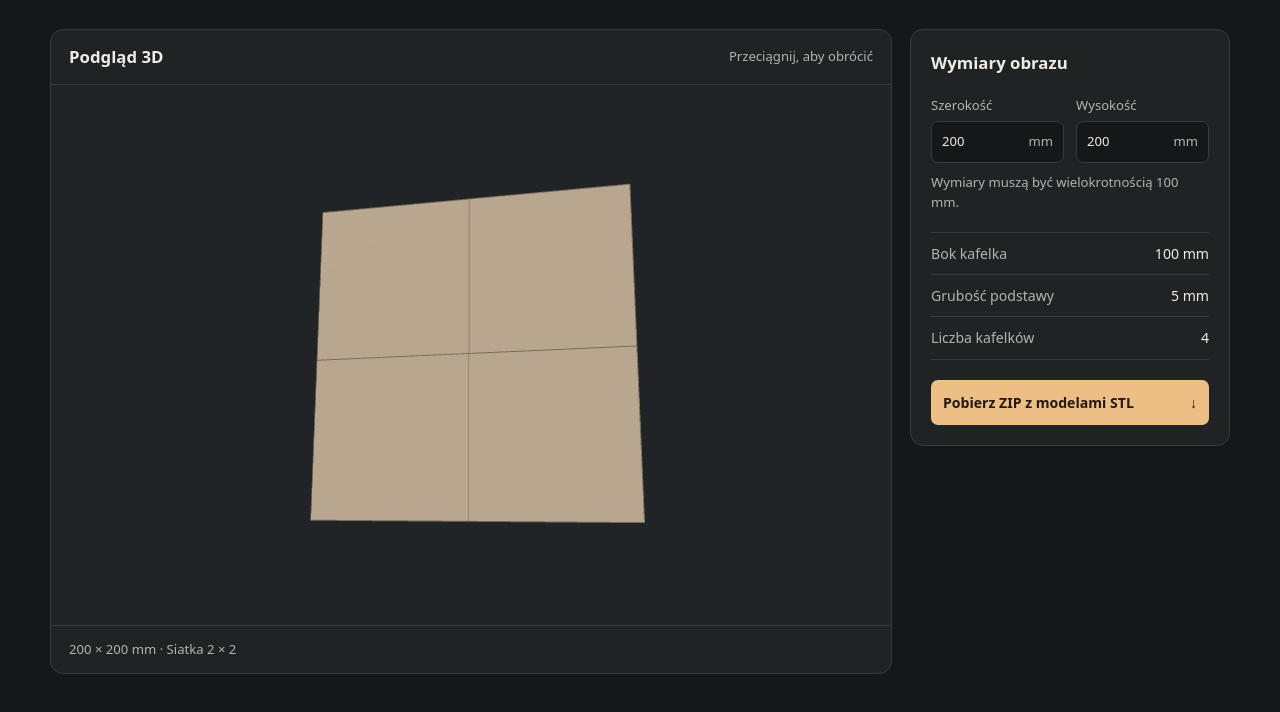
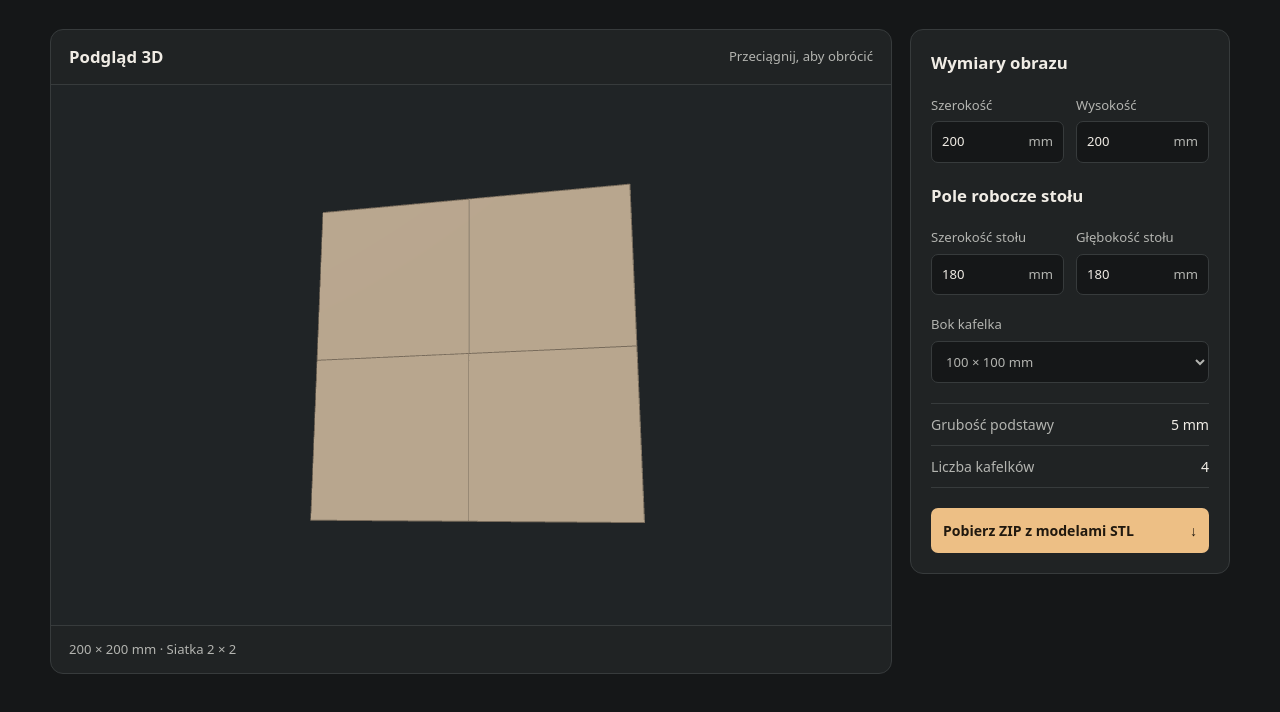
Before and after one commit to Wasik99/led-image-gen, a website built with Vite: page index.html in a window 1280 px wide. Shown: the part 204-916 px from the top of the page. Built offline with nearby package versions, Linux system fonts and the light colour scheme.

Commit message:
Fit square tiles to image and print bed dimensions

```diff
--- a/index.html
+++ b/index.html
@@ -23,17 +23,25 @@
         <section class="settings panel" aria-labelledby="size-title">
           <h2 id="size-title">Wymiary obrazu</h2>
           <div class="inputs">
-            <label>Szerokość <span class="measurement"><input id="width" type="number" value="200" min="100" max="2000" step="100" required /><span>mm</span></span></label>
-            <label>Wysokość <span class="measurement"><input id="height" type="number" value="200" min="100" max="2000" step="100" required /><span>mm</span></span></label>
+            <label>Szerokość <span class="measurement"><input id="width" type="number" value="200" min="1" max="2000" step="1" required /><span>mm</span></span></label>
+            <label>Wysokość <span class="measurement"><input id="height" type="number" value="200" min="1" max="2000" step="1" required /><span>mm</span></span></label>
           </div>
-          <p class="hint">Wymiary muszą być wielokrotnością 100 mm.</p>
+          <h2 class="settings-heading">Pole robocze stołu</h2>
+          <div class="inputs">
+            <label>Szerokość stołu <span class="measurement"><input id="bed-width" type="number" value="180" min="1" step="1" required /><span>mm</span></span></label>
+            <label>Głębokość stołu <span class="measurement"><input id="bed-height" type="number" value="180" min="1" step="1" required /><span>mm</span></span></label>
+          </div>
+          <label class="tile-size">Bok kafelka <select id="tile-size" disabled></select></label>
           <p id="error" role="status" hidden></p>
+          <div id="suggestion" hidden>
+            <p id="suggestion-text" class="hint" role="status"></p>
+            <button id="apply-suggestion" type="button">Zastosuj proponowane wymiary</button>
+          </div>
           <dl>
-            <div><dt>Bok kafelka</dt><dd>100 mm</dd></div>
             <div><dt>Grubość podstawy</dt><dd>5 mm</dd></div>
             <div><dt>Liczba kafelków</dt><dd id="tile-count">4</dd></div>
           </dl>
-          <button id="download" type="button">Pobierz ZIP z modelami STL <span aria-hidden="true">↓</span></button>
+          <button id="download" type="button" disabled>Pobierz ZIP z modelami STL <span aria-hidden="true">↓</span></button>
         </section>
       </div>
     </main>
--- a/src/geometry.ts
+++ b/src/geometry.ts
@@ -1,5 +1,5 @@
-export const TILE_SIZE = 100;
-export const MAX_DIMENSION = 2000;
+import { MAX_DIMENSION, MIN_TILE_SIZE } from './layout';
+
 export const BASE_HEIGHT = 5;
 
 export interface Tile {
@@ -10,15 +10,15 @@ export interface Tile {
 
 type Point = [number, number, number];
 
-function buildTileVertices(): Float32Array {
+function buildTileVertices(side: number): Float32Array {
   const a: Point = [0, 0, 0];
-  const b: Point = [TILE_SIZE, 0, 0];
-  const c: Point = [TILE_SIZE, TILE_SIZE, 0];
-  const d: Point = [0, TILE_SIZE, 0];
+  const b: Point = [side, 0, 0];
+  const c: Point = [side, side, 0];
+  const d: Point = [0, side, 0];
   const e: Point = [0, 0, BASE_HEIGHT];
-  const f: Point = [TILE_SIZE, 0, BASE_HEIGHT];
-  const g: Point = [TILE_SIZE, TILE_SIZE, BASE_HEIGHT];
-  const h: Point = [0, TILE_SIZE, BASE_HEIGHT];
+  const f: Point = [side, 0, BASE_HEIGHT];
+  const g: Point = [side, side, BASE_HEIGHT];
+  const h: Point = [0, side, BASE_HEIGHT];
   // Each face is wound counterclockwise when viewed from outside.
   const faces = [
     [a, d, c, b],
@@ -34,16 +34,16 @@ function buildTileVertices(): Float32Array {
   ]));
 }
 
-export function generateTiles(width: number, height: number): Tile[] {
-  const dimensions = [width, height];
-  if (dimensions.some((size) => size < TILE_SIZE || size > MAX_DIMENSION || size % TILE_SIZE !== 0)) {
-    throw new Error(`Podaj wymiary od ${TILE_SIZE} do ${MAX_DIMENSION} mm, podzielne przez ${TILE_SIZE} mm.`);
+export function generateTiles(width: number, height: number, side: number): Tile[] {
+  if (!Number.isInteger(side) || side < MIN_TILE_SIZE ||
+      [width, height].some((size) => size < side || size > MAX_DIMENSION || size % side !== 0)) {
+    throw new Error('Wymiary obrazu muszą dzielić się przez bok kafelka.');
   }
 
-  const vertices = buildTileVertices();
+  const vertices = buildTileVertices(side);
   const tiles: Tile[] = [];
-  for (let row = 0; row < height / TILE_SIZE; row++) {
-    for (let column = 0; column < width / TILE_SIZE; column++) {
+  for (let row = 0; row < height / side; row++) {
+    for (let column = 0; column < width / side; column++) {
       tiles.push({ row, column, vertices });
     }
   }
--- /dev/null
+++ b/src/layout.ts
@@ -0,0 +1,46 @@
+export const MIN_TILE_SIZE = 50;
+export const MAX_DIMENSION = 2000;
+
+export interface ImageSize {
+  width: number;
+  height: number;
+}
+
+export function findLayout(image: ImageSize, bed: ImageSize) {
+  if (![image.width, image.height].every((size) =>
+    Number.isSafeInteger(size) && size >= 1 && size <= MAX_DIMENSION,
+  )) {
+    throw new Error(`Podaj wymiary obrazu od 1 do ${MAX_DIMENSION} mm w pełnych milimetrach.`);
+  }
+
+  if (![bed.width, bed.height].every((size) => Number.isSafeInteger(size) && size > 0)) {
+    throw new Error('Podaj oba wymiary stołu w pełnych, dodatnich milimetrach.');
+  }
+
+  const maxTileSize = Math.min(bed.width, bed.height, MAX_DIMENSION);
+  if (maxTileSize < MIN_TILE_SIZE) {
+    throw new Error(`Pole robocze musi pomieścić kafelek ${MIN_TILE_SIZE} × ${MIN_TILE_SIZE} mm.`);
+  }
+
+  const tileSizes: number[] = [];
+  for (let side = Math.min(maxTileSize, image.width, image.height); side >= MIN_TILE_SIZE; side--) {
+    if (image.width % side === 0 && image.height % side === 0) tileSizes.push(side);
+  }
+
+  if (tileSizes.length) return { tileSizes };
+
+  // Try each usable tile size. For a given size, each axis can be rounded independently.
+  let suggestion: ImageSize | undefined;
+  let bestDistance = Infinity;
+  for (let side = maxTileSize; side >= MIN_TILE_SIZE; side--) {
+    const maxTiles = Math.floor(MAX_DIMENSION / side);
+    const width = Math.max(1, Math.min(maxTiles, Math.round(image.width / side))) * side;
+    const height = Math.max(1, Math.min(maxTiles, Math.round(image.height / side))) * side;
+    const distance = (image.width - width) ** 2 + (image.height - height) ** 2;
+    if (distance < bestDistance) {
+      bestDistance = distance;
+      suggestion = { width, height };
+    }
+  }
+  return { tileSizes, suggestion };
+}
--- a/src/main.ts
+++ b/src/main.ts
@@ -1,16 +1,25 @@
 import { exportTiles } from './export';
-import { generateTiles, TILE_SIZE, type Tile } from './geometry';
+import { generateTiles, type Tile } from './geometry';
+import { findLayout, type ImageSize } from './layout';
 import { createPreview } from './preview';
 import './style.css';
 
 const widthInput = document.querySelector<HTMLInputElement>('#width')!;
 const heightInput = document.querySelector<HTMLInputElement>('#height')!;
+const bedWidthInput = document.querySelector<HTMLInputElement>('#bed-width')!;
+const bedHeightInput = document.querySelector<HTMLInputElement>('#bed-height')!;
+const tileSize = document.querySelector<HTMLSelectElement>('#tile-size')!;
 const viewport = document.querySelector<HTMLElement>('#viewport')!;
 const count = document.querySelector<HTMLElement>('#tile-count')!;
 const info = document.querySelector<HTMLElement>('#preview-info')!;
 const error = document.querySelector<HTMLElement>('#error')!;
+const suggestionPanel = document.querySelector<HTMLElement>('#suggestion')!;
+const suggestionText = document.querySelector<HTMLElement>('#suggestion-text')!;
+const applySuggestion = document.querySelector<HTMLButtonElement>('#apply-suggestion')!;
 const download = document.querySelector<HTMLButtonElement>('#download')!;
+
 let tiles: Tile[] = [];
+let suggestion: ImageSize | undefined;
 let showTiles: ReturnType<typeof createPreview> | undefined;
 
 try {
@@ -20,31 +29,58 @@ try {
   viewport.classList.add('unavailable');
 }
 
-function update() {
+function renderLayout() {
   const width = widthInput.valueAsNumber;
   const height = heightInput.valueAsNumber;
+  const side = Number(tileSize.value);
+  tiles = side ? generateTiles(width, height, side) : [];
+  download.disabled = tiles.length === 0;
+  count.textContent = tiles.length ? String(tiles.length) : '—';
+  info.textContent = tiles.length
+    ? `${width} × ${height} mm · Siatka ${width / side} × ${height / side}`
+    : 'Brak podziału dla bieżących wymiarów.';
+  showTiles?.(tiles, width, height, side);
+}
+
+function update() {
+  tileSize.replaceChildren();
+  tileSize.disabled = true;
+  error.hidden = true;
+  suggestionPanel.hidden = true;
+  suggestion = undefined;
 
   try {
-    tiles = generateTiles(width, height);
+    const layout = findLayout(
+      { width: widthInput.valueAsNumber, height: heightInput.valueAsNumber },
+      { width: bedWidthInput.valueAsNumber, height: bedHeightInput.valueAsNumber },
+    );
+    for (const side of layout.tileSizes) {
+      tileSize.add(new Option(`${side} × ${side} mm`, String(side)));
+    }
+    tileSize.disabled = !layout.tileSizes.length;
+    suggestion = layout.suggestion;
+    if (suggestion) {
+      suggestionText.textContent = `Najbliższy pasujący obraz: ${suggestion.width} × ${suggestion.height} mm.`;
+      suggestionPanel.hidden = false;
+    }
   } catch (problem) {
-    tiles = [];
     error.textContent = (problem as Error).message;
     error.hidden = false;
-    download.disabled = true;
-    count.textContent = '—';
-    info.textContent = 'Podaj poprawne wymiary, aby zaktualizować podgląd.';
-    return;
   }
 
-  error.hidden = true;
-  count.textContent = String(tiles.length);
-  info.textContent = `${width} × ${height} mm · Siatka ${width / TILE_SIZE} × ${height / TILE_SIZE}`;
-  download.disabled = false;
-  showTiles?.(tiles, width, height);
+  renderLayout();
 }
 
-widthInput.addEventListener('input', update);
-heightInput.addEventListener('input', update);
+for (const input of [widthInput, heightInput, bedWidthInput, bedHeightInput]) {
+  input.addEventListener('input', update);
+}
+tileSize.addEventListener('change', renderLayout);
+applySuggestion.addEventListener('click', () => {
+  if (!suggestion) return;
+  widthInput.value = String(suggestion.width);
+  heightInput.value = String(suggestion.height);
+  update();
+});
 download.addEventListener('click', () => {
   const blob = new Blob([exportTiles(tiles)], { type: 'application/zip' });
   const url = URL.createObjectURL(blob);
--- a/src/preview.ts
+++ b/src/preview.ts
@@ -3,7 +3,7 @@ import {
   MeshStandardMaterial, PerspectiveCamera, Scene, Vector3, WebGLRenderer,
 } from 'three';
 import { OrbitControls } from 'three/addons/controls/OrbitControls.js';
-import { BASE_HEIGHT, TILE_SIZE, type Tile } from './geometry';
+import { BASE_HEIGHT, type Tile } from './geometry';
 
 export function createPreview(viewport: HTMLElement) {
   const renderer = new WebGLRenderer({ antialias: true });
@@ -46,28 +46,36 @@ export function createPreview(viewport: HTMLElement) {
 
   const material = new MeshStandardMaterial({ color: '#c2b29d', roughness: 0.86 });
   const outlineHeight = BASE_HEIGHT + 0.05;
-  const outline = new BufferGeometry().setFromPoints([
-    new Vector3(0, 0, outlineHeight),
-    new Vector3(TILE_SIZE, 0, outlineHeight),
-    new Vector3(TILE_SIZE, TILE_SIZE, outlineHeight),
-    new Vector3(0, TILE_SIZE, outlineHeight),
-  ]);
   const outlineMaterial = new LineBasicMaterial({ color: '#786b5b' });
   const meshes: Mesh[] = [];
+  let outline: BufferGeometry | undefined;
 
-  return function showTiles(tiles: Tile[], width: number, height: number) {
+  return function showTiles(tiles: Tile[], width: number, height: number, side: number) {
     for (const mesh of meshes) {
       art.remove(mesh);
       mesh.geometry.dispose();
     }
     meshes.length = 0;
+    outline?.dispose();
+    outline = undefined;
+    if (!tiles.length) {
+      render();
+      return;
+    }
+
+    outline = new BufferGeometry().setFromPoints([
+      new Vector3(0, 0, outlineHeight),
+      new Vector3(side, 0, outlineHeight),
+      new Vector3(side, side, outlineHeight),
+      new Vector3(0, side, outlineHeight),
+    ]);
 
     for (const tile of tiles) {
       const geometry = new BufferGeometry();
       geometry.setAttribute('position', new BufferAttribute(tile.vertices, 3));
       geometry.computeVertexNormals();
       const mesh = new Mesh(geometry, material);
-      mesh.position.set(tile.column * TILE_SIZE - width / 2, height / 2 - (tile.row + 1) * TILE_SIZE, 0);
+      mesh.position.set(tile.column * side - width / 2, height / 2 - (tile.row + 1) * side, 0);
       mesh.add(new LineLoop(outline, outlineMaterial));
       meshes.push(mesh);
       art.add(mesh);
--- a/src/style.css
+++ b/src/style.css
@@ -61,3 +61,9 @@ button:focus-visible { outline: 2px solid white; outline-offset: 3px; }
   main { padding: 32px 16px; }
   .workspace { grid-template-columns: minmax(0, 1fr); }
 }
+.settings-heading { margin-top: 20px; }
+.tile-size { display: grid; gap: 6px; margin-top: 20px; }
+select { width: 100%; padding: 10px; color: inherit; background: #151718; border: 1px solid var(--line); border-radius: 7px; font: inherit; }
+select:focus-visible { outline: 2px solid var(--accent); }
+#apply-suggestion { margin-top: 8px; background: #34393a; color: #f0ece5; }
+#apply-suggestion:hover { background: #414849; }
```
Also changed, not shown: README.md.
